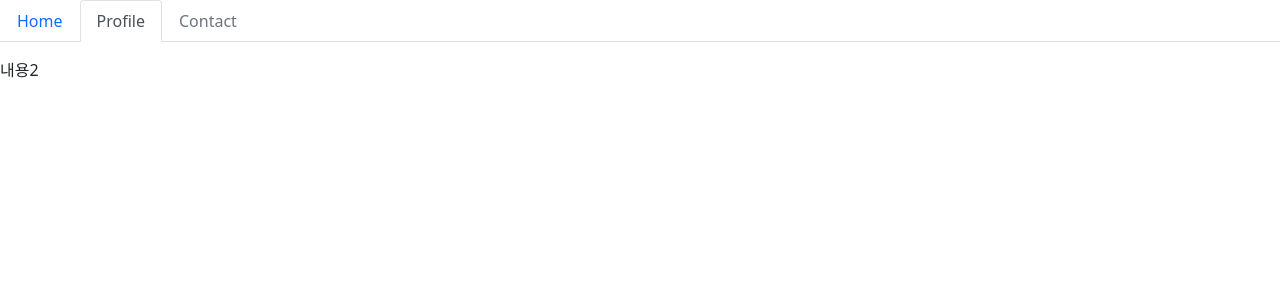
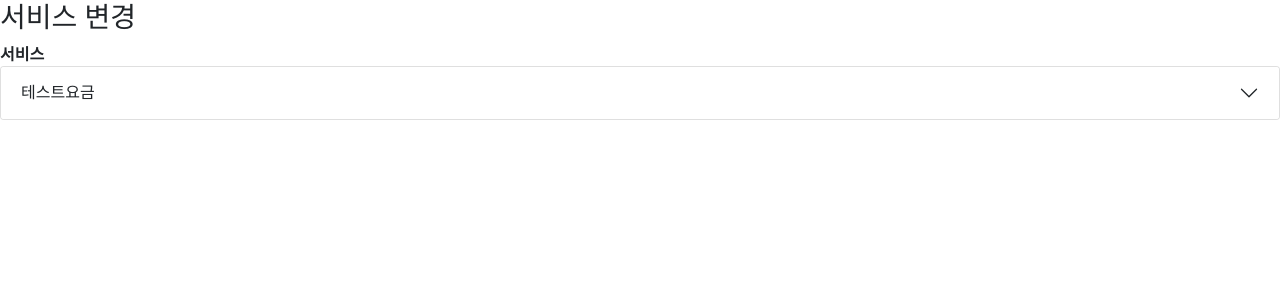
Before and after one commit to hwangseonju/MonitoringBwadrigo, a React (Create React App) app in the folder front/bwadrigo/: page /plan-type-header in a window 1280 px wide. Shown: the top 300 px of the page. Built offline with nearby package versions, Linux system fonts and the light colour scheme.

Commit message:
[S06P31S104-178] Feat: add change userPlan
#In-progress S06P31S104-178 #comment 회원 요금제 변경 기능 추가

```diff
--- a/front/bwadrigo/src/components/usePlan/PlanTypeHeader.jsx
+++ b/front/bwadrigo/src/components/usePlan/PlanTypeHeader.jsx
@@ -1,19 +1,94 @@
-import { Tab, Tabs } from "react-bootstrap";
 import { useState } from "react";
+import { Card, Button, Accordion, Table, Row, Col, Container } from "react-bootstrap";
 
 function PlanTypeHeader() {
-  const [key, setKey] = useState("profile");
+  // 요금제 종류 리스트
+  const [planList, setPlanList] = useState([
+    {
+      monthPlanId: 1,
+      monthPlanName: "테스트요금",
+      monthPlanPrice: 0,
+      monthPlanBeddingCount: 0,
+      monthPlanCleaningCount: 0,
+      monthPlanDeliveryCount: 0,
+      monthPlanWashCount: 0,
+      monthPlanShirtCount: 0,
+    },
+  ]);
+
+  // 회원이 사용중인 요금제
+  const [usePlan, setUsePlan] = useState();
+
+  // 변경할 요금제
+  const [changeUsePlan, setChangeUsePlan] = useState();
+
+  const changePlan = (planId) => {
+    console.log(planId);
+    setChangeUsePlan(planId);
+  };
 
   return (
-    <Tabs id="controlled-tab-example" activeKey={key} onSelect={(k) => setKey(k)} className="mb-3">
-      <Tab eventKey="home" title="Home">
-        <div>내용</div>
-      </Tab>
-      <Tab eventKey="profile" title="Profile">
-        <Tab.Container>내용2</Tab.Container>
-      </Tab>
-      <Tab eventKey="contact" title="Contact" disabled></Tab>
-    </Tabs>
+    <div>
+      <h3>서비스 변경</h3>
+      <div>
+        <b>서비스</b>
+        <Accordion alwaysOpen>
+          {planList.map((item) => (
+            <Accordion.Item key={item.monthPlanId} eventKey={item.monthPlanId}>
+              <Accordion.Header>{item.monthPlanName}</Accordion.Header>
+              <Accordion.Body>
+                <div>
+                  <Card className="text-center">
+                    <Card.Header>
+                      <Container>
+                        <Row>
+                          <Col>{item.monthPlanName}</Col>
+                          <Col></Col>
+                          <Col style={{ textAlign: "right" }}>{item.monthPlanPrice}원</Col>
+                        </Row>
+                      </Container>
+                    </Card.Header>
+                    <Card.Body>
+                      <Table style={{ textAlign: "center", fontSize: "12px" }}>
+                        <thead>
+                          <tr>
+                            {item.monthPlanWashCount !== 0 ? <th>생활빨래</th> : <th style={{ color: "#cfcfcf" }}>생활빨래</th>}
+                            {item.monthPlanShirtCount !== 0 ? <th>와이셔츠</th> : <th style={{ color: "#cfcfcf" }}>와이셔츠</th>}
+                            {item.monthPlanCleaningCount !== 0 ? <th>개별클리닝</th> : <th style={{ color: "#cfcfcf" }}>개별클리닝</th>}
+                            {item.monthPlanBeddingCount !== 0 ? <th>이불</th> : <th style={{ color: "#cfcfcf" }}>이불</th>}
+                            {item.monthPlanDeliveryCount !== 0 ? <th>수거배송</th> : <th style={{ color: "#cfcfcf" }}>수거배송</th>}
+                          </tr>
+                        </thead>
+                        <tbody>
+                          <tr>
+                            {item.monthPlanWashCount !== 0 ? <td>{item.monthPlanWashCount}개</td> : <td style={{ color: "#cfcfcf" }}>0개</td>}
+                            {item.monthPlanShirtCount !== 0 ? <td>{item.monthPlanShirtCount}장</td> : <td style={{ color: "#cfcfcf" }}>0장</td>}
+                            {item.monthPlanCleaningCount !== 0 ? <td>{item.monthPlanCleaningCount}장</td> : <td style={{ color: "#cfcfcf" }}>0장</td>}
+                            {item.monthPlanBeddingCount !== 0 ? <td>{item.monthPlanBeddingCount}개</td> : <td style={{ color: "#cfcfcf" }}>0개</td>}
+                            {item.monthPlanDeliveryCount !== 0 ? <td>{item.monthPlanDeliveryCount}회</td> : <td style={{ color: "#cfcfcf" }}>0회</td>}
+                          </tr>
+                        </tbody>
+                      </Table>
+                    </Card.Body>
+                    <Card.Footer className="text-muted">
+                      {usePlan === item.monthPlanId ? (
+                        <Button style={{ color: "#cfcfcf" }} variant="light">
+                          서비스 이용 중
+                        </Button>
+                      ) : (
+                        <Button variant="primary" onClick={() => changePlan(item.monthPlanId)}>
+                          변경하기
+                        </Button>
+                      )}
+                    </Card.Footer>
+                  </Card>
+                </div>
+              </Accordion.Body>
+            </Accordion.Item>
+          ))}
+        </Accordion>
+      </div>
+    </div>
   );
 }
 
```
